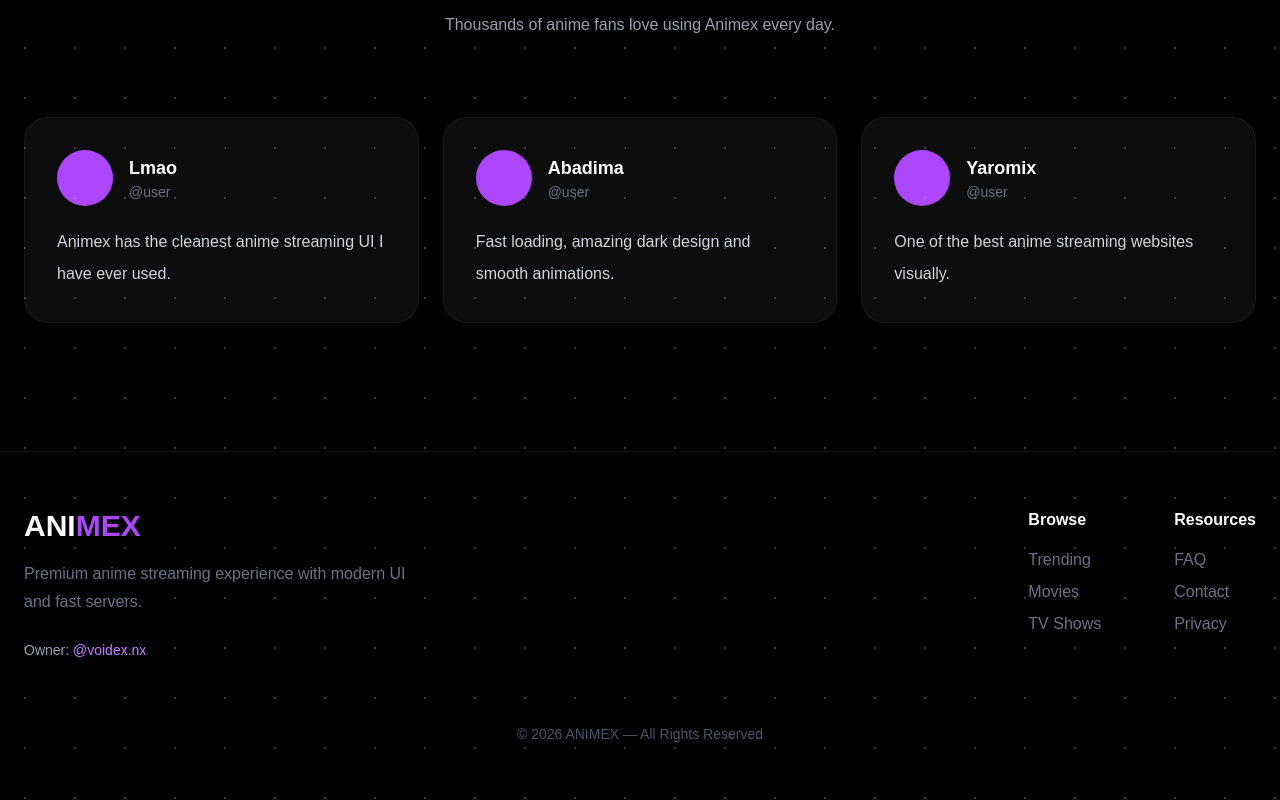
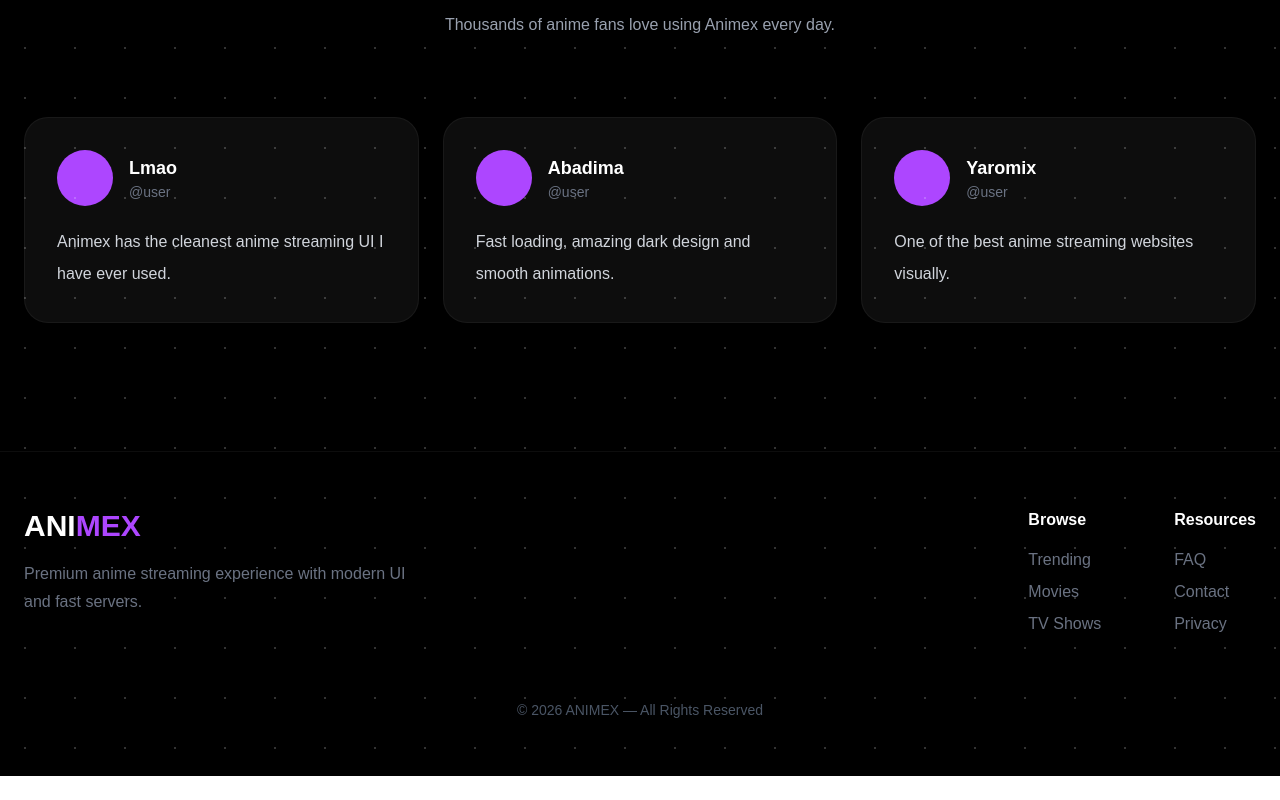
Before and after one commit to voidex786-hub/animex, a Next.js app: page / in a window 1280 px wide. Shown: the part 2577-3377 px from the top of the page. After the commit the page ends 3353 px from the top, so only its background shows below. Built offline with nearby package versions, Linux system fonts and the light colour scheme; no server answers.

Commit message:
updated home page

```diff
--- a/app/page.js
+++ b/app/page.js
@@ -453,20 +453,6 @@ export default function Page() {
             <p className="text-gray-500 max-w-sm leading-7">
               Premium anime streaming experience with modern UI and fast servers.
             </p>
-
-      {/* ✅ INSTAGRAM ADDED HERE (SAFE) */}
-      <div className="mt-6 text-sm text-gray-400">
-        Owner:{" "}
-        <a
-          href="https://www.instagram.com/voidex.nx/"
-          target="_blank"
-          rel="noopener noreferrer"
-          className="text-purple-400 hover:underline"
-        >
-          @voidex.nx
-        </a>
-      </div>
-
           </div>
 
           <div className="grid grid-cols-2 gap-16">
```
Lines whose indentation alone changed are shown as unchanged.
